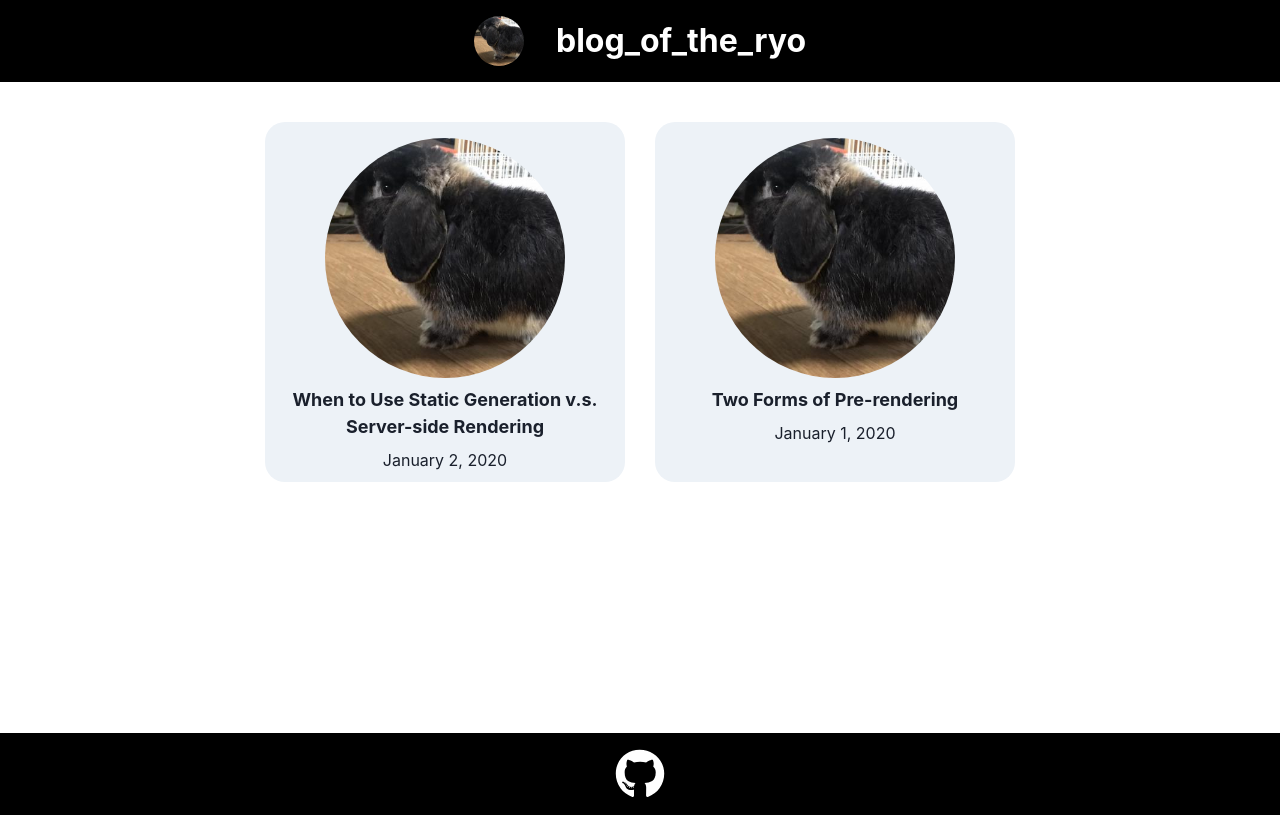
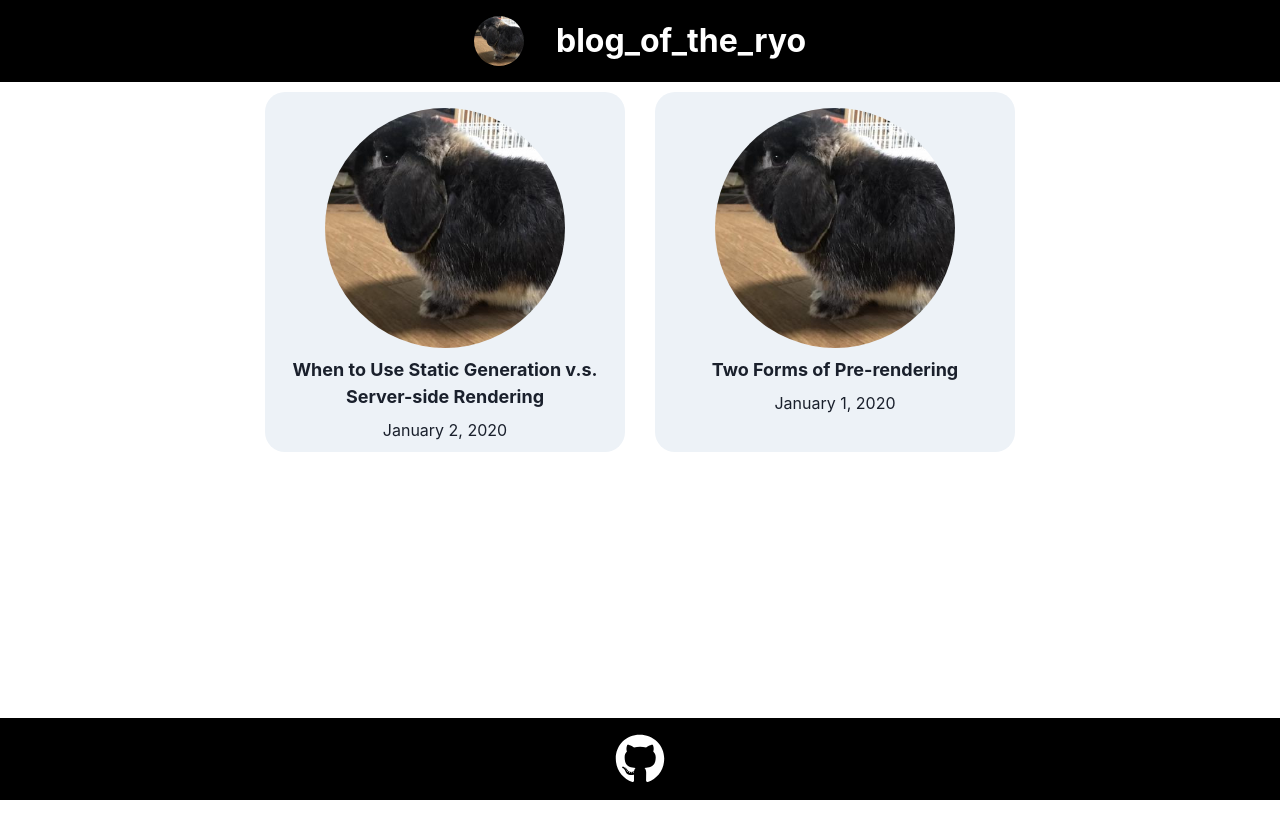
Before and after one commit to RyoMasumura1201/blog_of_the_ore, a Next.js app: page / in a window 1280 px wide. Built offline with nearby package versions, Linux system fonts and the light colour scheme.

Commit message:
style: fix header

```diff
--- a/src/components/Header.tsx
+++ b/src/components/Header.tsx
@@ -10,7 +10,7 @@ export const Header: React.VFC<Props> = (props) => {
     return (
         <header>
         {home ? (
-          <HStack spacing="8" marginBottom="10" p="4" bg="black" color="white" width="100%" justify="center" top="0">
+          <HStack spacing="8" p="4" bg="black" color="white" justify="center" >
             <Image
               src="/images/profile.jpeg"
               alt={siteTitle}
@@ -20,7 +20,7 @@ export const Header: React.VFC<Props> = (props) => {
             <Text fontSize="xx-large" fontWeight="bold">{siteTitle}</Text>
           </HStack>
         ) : (
-          <HStack spacing="8" marginBottom="10" p="4" bg="black" color="white" width="100%" justify="center" top="0">
+          <HStack spacing="8" p="4" bg="black" color="white" justify="center" >
             <Link href="/">
               <a>
                 <Image
--- a/styles/globals.css
+++ b/styles/globals.css
@@ -8,8 +8,14 @@ body {
 }
 
 main {
-  min-height: calc(100vh - 92px);
+  padding-top: 92px;
+  min-height: 100vh;
   padding-bottom: 82px;
+}
+
+header {
+  position: fixed;
+  width: 100%;
 }
 
 footer {
```
